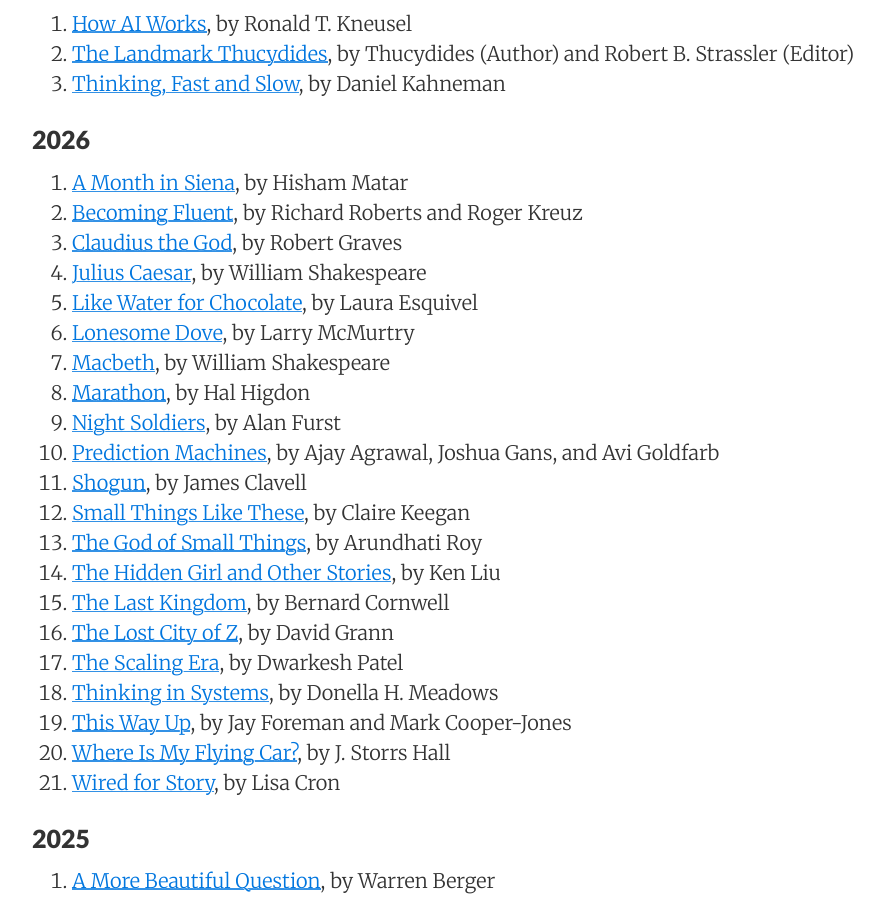
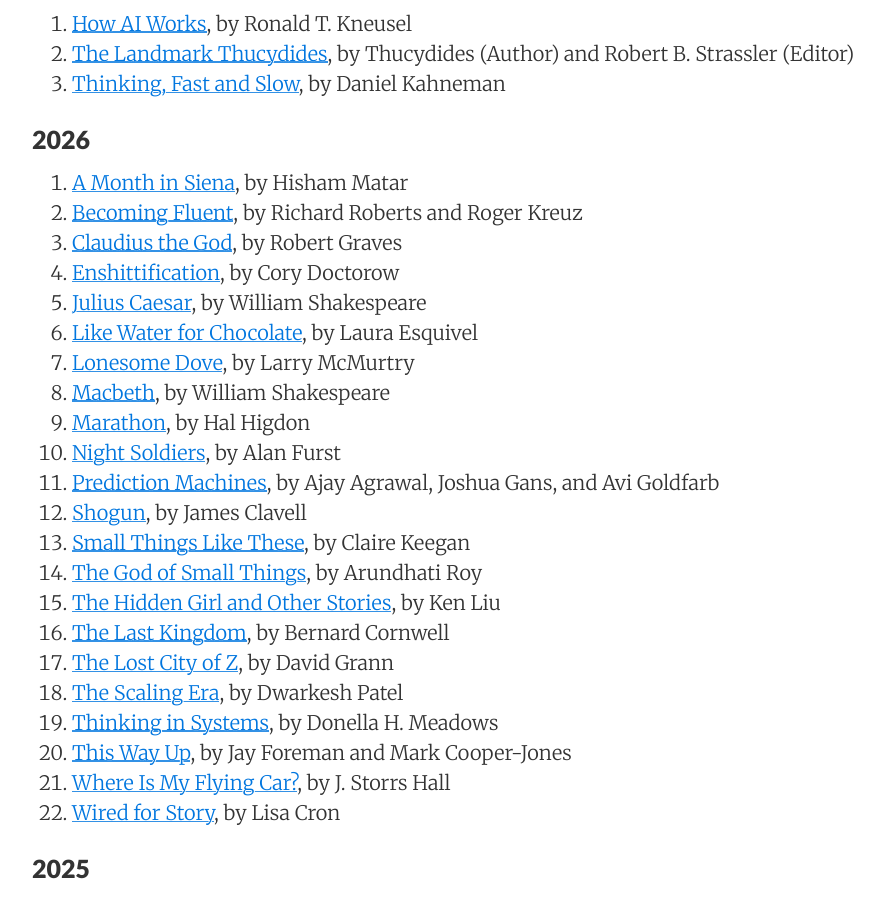
Before and after one commit to sewardlee337/sewardlee337.github.io, a Jekyll site: the page built from readinglist.md, in a window 1280 px wide and 900 px high, scrolled down 410 px. Shown: the whole window, without its empty margins (188-1072 px from the left). Built offline with Jekyll 4.4.1, drawn with Linux system fonts in a browser that asks for light colours; nearby versions of some CDN libraries.

Commit message:
update reading list

```diff
--- a/readinglist.md
+++ b/readinglist.md
@@ -22,6 +22,7 @@ _"My alma mater was books, a good library... I could spend the rest of my life r
 1. [A Month in Siena](https://a.co/d/0h6p8ByM), by Hisham Matar
 1. [Becoming Fluent](https://a.co/d/048sjwJZ), by Richard Roberts and Roger Kreuz
 1. [Claudius the God](https://a.co/d/fARm5Ak), by Robert Graves
+1. [Enshittification](https://www.amazon.com/Enshittification-Everything-Suddenly-Worse-About-ebook/dp/B0DQJ5TWB1/?_encoding=UTF8&pd_rd_w=P8pT5&content-id=amzn1.sym.171c1bd3-e559-4de5-8b1c-2e86c02e2e84&pf_rd_p=171c1bd3-e559-4de5-8b1c-2e86c02e2e84&pf_rd_r=133-6123622-3280146&pd_rd_wg=MycLL&pd_rd_r=8e11f541-42ba-43b8-8e4e-6363b8ab6f44), by Cory Doctorow
 1. [Julius Caesar](https://a.co/d/0bQeCktf), by William Shakespeare
 1. [Like Water for Chocolate](https://a.co/d/0eiyjxSV), by Laura Esquivel
 1. [Lonesome Dove](https://a.co/d/04eo3LY8), by Larry McMurtry
```
